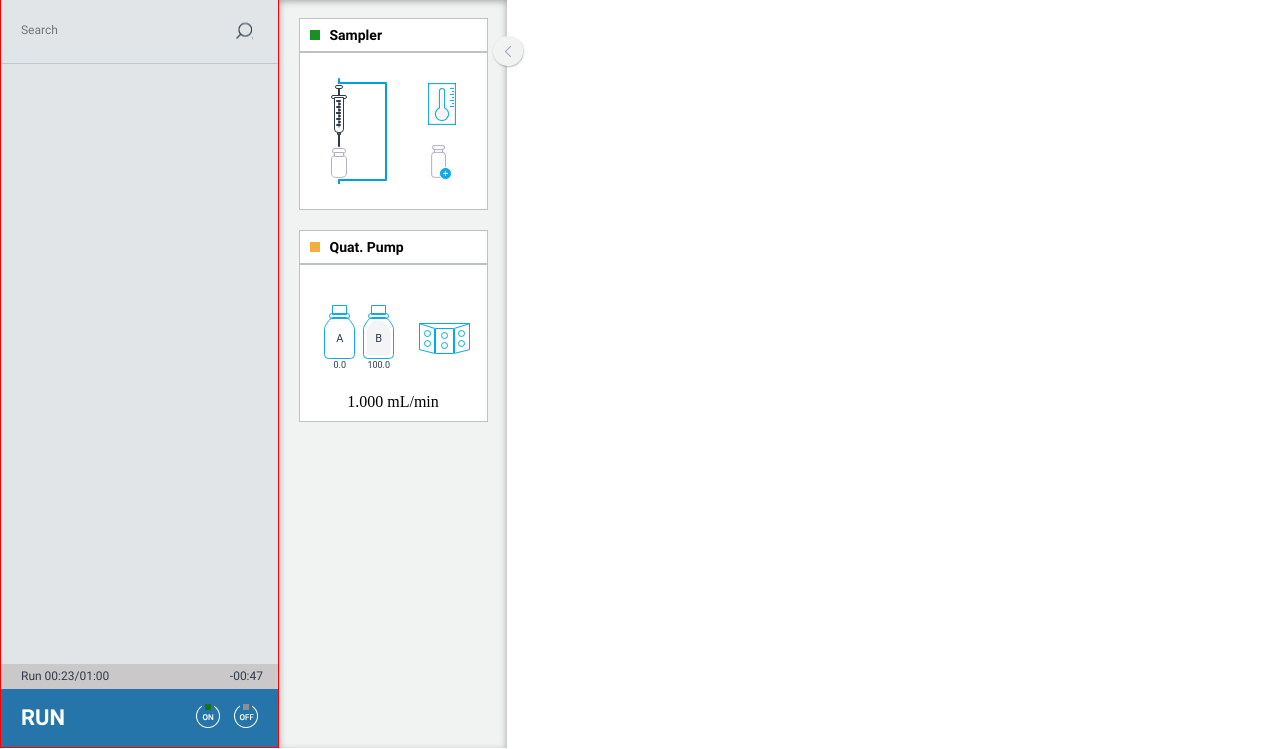
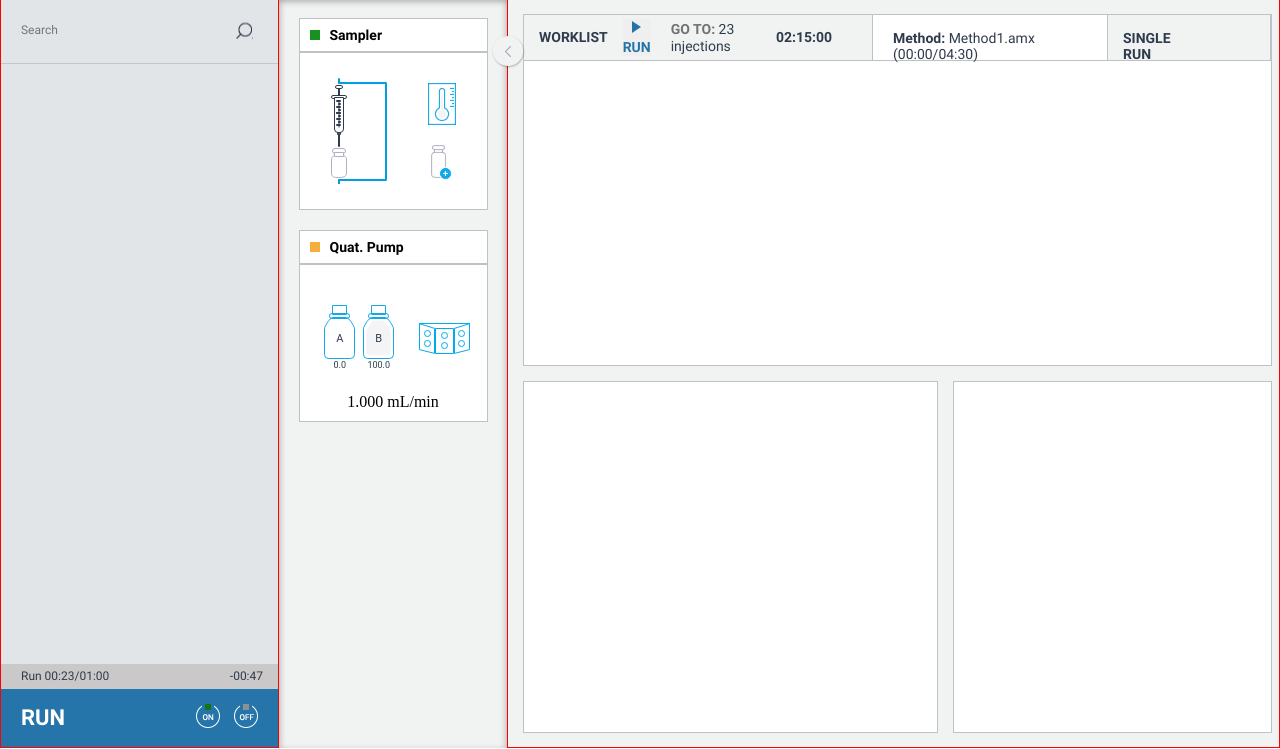
Before and after one commit to Ramashka-Luba/Lab-Invent, a plain HTML site: page index.html in a window 1280 px wide. Shown: the part 51-800 px from the top of the page. Drawn offline with Linux system fonts and the light colour scheme.

Commit message:
added main content

```diff
--- a/index.html
+++ b/index.html
@@ -11,7 +11,6 @@
 </head>
 
 <body>
-
     <header class="header">
         <div class="header__left-blog">
             <div class="header__logo logo">
@@ -108,7 +107,8 @@
                             <use xlink:href="./assets/images/svg/syringe-icon.svg#tools1"></use>
                         </svg>
                         <div class="icon__tools">
-                            <img class="icon__tools-thermostat" src="./assets/images/thermostat@3x.png" alt="thermostat">
+                            <img class="icon__tools-thermostat" src="./assets/images/thermostat@3x.png"
+                                alt="thermostat">
                             <img class="icon__tools-vial" src="./assets/images/vial@3x.png" alt="vial">
                         </div>
                     </div>
@@ -140,10 +140,41 @@
 
         </div>
         <div class="main">
+            <div div class="main__grig-wrap">
+                <div class="method">
+                    <div class="method__header">
+                        <div class="method__header-workList workList">
 
+                            <div class="workList-title">WORKLIST</div>
+
+                            <button class="workList-playBtn">
+                                <img src="./assets/images/workList-iconPlay.png" alt="Play" class="workList-ocon">
+                                <span class="workList-playTitle">RUN</span>
+                            </button>
+
+                            <div class="workList-goTo">GO TO: <span class="workList-goToSpan">23 injections</span></div>
+
+                            <div class="workList-time">02:15:00</div>
+
+                        </div>
+                        <div class="method__header-method">Method:  <span class="method__header-methodSpan">Method1.amx (00:00/04:30)</span></div>
+                        <div class="method__header-singleRun">SINGLE RUN</div>
+                    </div>
+                    <div class="method__content">
+                        <div class="method__tabs"></div>
+                        <div class="method__leftBlog"></div>
+                        <div class="method__rightBlog"></div>
+                    </div>
+                </div>
+                <div class="mainChart"></div>
+                <div class="result"></div>
+            </div>
         </div>
 
+
+
     </div>
+
     </div>
 
 
--- a/styles/index.css
+++ b/styles/index.css
@@ -28,7 +28,7 @@
     font-style: normal;
 }
 body {
-    height: 100vh;
+height: 100vh;
 }
 
 .header {
@@ -397,6 +397,10 @@ body {
     top: 38px;
     right: -16px;
     box-shadow: 0.5px 0.9px 2px 0 rgba(0, 0, 0, 0.3);
+    transition: transform 0.2s
+}
+.widgets__btn:hover {
+    transform: scale(1.3);
 }
 
 /* карточка */
@@ -490,6 +494,100 @@ body {
 }
 
 /* главная */
-/* .main {
+.main {
+    padding: 15px;
     background-color: #f1f3f2;
-} */
+    width: 100%;
+    border: 1px solid red;
+}
+.main__grig-wrap {
+    width: 100%;
+    height: 100%;
+    display: grid;
+    grid-template-columns: 56% 43%;
+    grid-template-rows: 49% 49%;
+    gap: 15px;
+}
+
+.method,
+.mainChart,
+.result {
+    background-color: #fff;
+    border: solid 1px #bfc2c4;
+}
+.method {
+    grid-column: 1/3;
+}
+
+
+/* верхний блог хеадер */
+
+/* первый блок */
+.method__header {
+    height: 46px;
+    border-bottom: solid 1px #bfc2c4;
+    display: flex;
+}
+.method__header-workList {
+    height: 100%;
+    display: flex;
+    align-items: center;
+    background-color: #f1f3f2;
+    padding: 15px 40px 15px 15px;
+}
+.workList-title {
+    font-family: "RobotoBold";
+    font-size: 14px;
+    color: #2f3b4c;
+    margin-right: 15px;
+}
+.workList-playBtn {
+    background-color: none;
+    border: none;
+    margin-right: 20px;
+}
+.workList-playTitle {
+    font-family: "RobotoBold";
+    font-size: 14px;
+    color: #2574a9;
+}
+.workList-goTo {
+    font-family: "RobotoBold";
+    font-size: 14px;
+    color: #727272;
+    margin-right: 20px;
+}
+.workList-goToSpan {
+    font-family: "RobotoRegular";
+    font-size: 14px;
+    color: #2f3b4c;
+}
+.workList-time {
+    font-family: "RobotoBold";
+    font-size: 14px;
+    color: #2f3b4c;
+}
+/* второй блок */
+.method__header-method {
+    border-right: solid 1px #bfc2c4;
+    border-left: solid 1px #bfc2c4;
+    padding: 15px 20px;
+    font-family: "RobotoBold";
+    font-size: 14px;
+    color: #2f3b4c;
+}
+
+.method__header-methodSpan {
+    font-family: "RobotoRegular";
+    font-size: 14px;
+    color: #2f3b4c;
+}
+/* второй блок */
+.method__header-singleRun {
+    padding: 15px 80px 15px 15px;
+    border-right: solid 1px #bfc2c4;
+    background-color: #f1f3f2;
+    font-family: "RobotoBold";
+    font-size: 14px;
+    color: #2f3b4c;
+}
```
Also changed, not shown: assets/images/workList-iconPlay.png (added).
